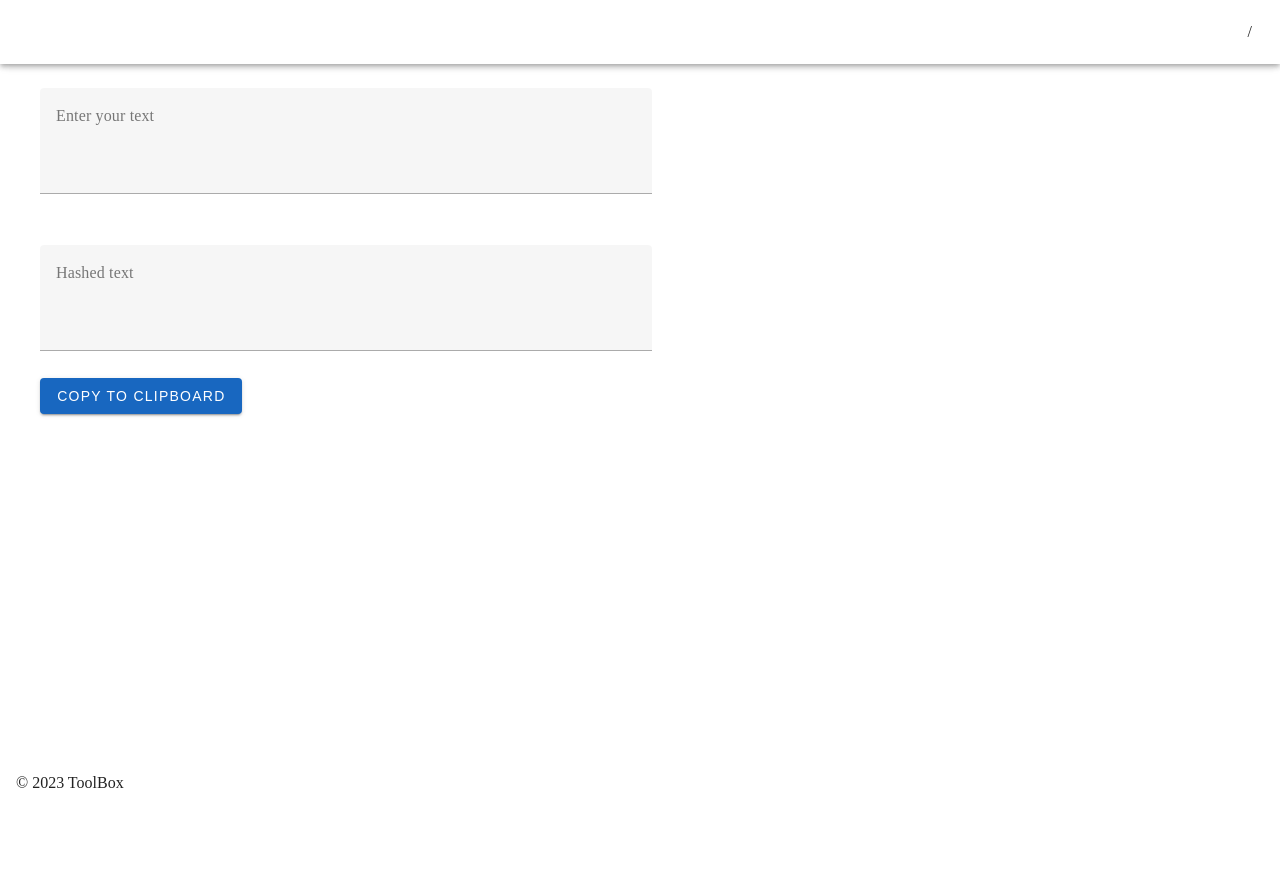
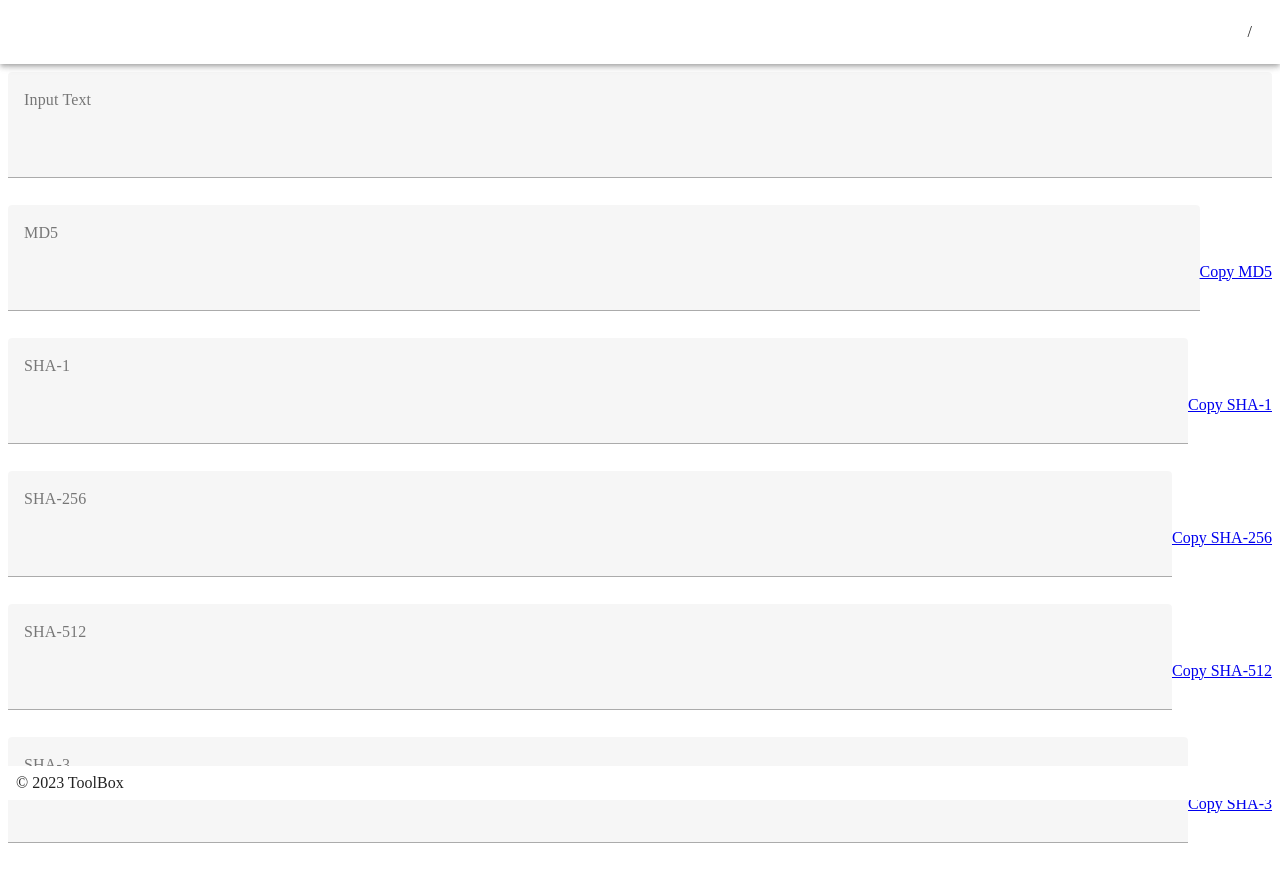
Before and after one commit to foresukecom/toolbox, a Vue app: page /text-hash in a window 1280 px wide. Shown: the top 882 px of the page. Before the commit the page ends 816 px from the top, so only its background shows below. Built offline with nearby package versions, Linux system fonts and the light colour scheme.

Commit message:
feat: ハッシュアルゴリズムを追加

```diff
--- a/src/views/TextHash.vue
+++ b/src/views/TextHash.vue
@@ -1,59 +1,72 @@
 <template>
-  <v-container>
-    <v-row>
-      <v-col cols="12" md="6">
-        <v-textarea
-          v-model="textToHash"
-          label="Enter your text"
-          auto-grow
-        ></v-textarea>
-      </v-col>
-      <v-col cols="12" md="6">
-        <v-textarea
-          v-model="hashedText"
-          label="Hashed text"
-          auto-grow
-          readonly
-        ></v-textarea>
-      </v-col>
-    </v-row>
-    <v-btn @click="copyToClipboard" color="primary">Copy to clipboard</v-btn>
-  </v-container>
+  <div>
+    <v-textarea label="Input Text" v-model="inputText"></v-textarea>
+    <div class="hash-container">
+      <v-textarea label="MD5" readonly v-model="md5Hash"></v-textarea>
+      <a href="#" @click.prevent="copyToClipboard(md5Hash)">Copy MD5</a>
+    </div>
+    <div class="hash-container">
+      <v-textarea label="SHA-1" readonly v-model="sha1Hash"></v-textarea>
+      <a href="#" @click.prevent="copyToClipboard(sha1Hash)">Copy SHA-1</a>
+    </div>
+    <div class="hash-container">
+      <v-textarea label="SHA-256" readonly v-model="sha256Hash"></v-textarea>
+      <a href="#" @click.prevent="copyToClipboard(sha256Hash)">Copy SHA-256</a>
+    </div>
+    <div class="hash-container">
+      <v-textarea label="SHA-512" readonly v-model="sha512Hash"></v-textarea>
+      <a href="#" @click.prevent="copyToClipboard(sha512Hash)">Copy SHA-512</a>
+    </div>
+    <div class="hash-container">
+      <v-textarea label="SHA-3" readonly v-model="sha3Hash"></v-textarea>
+      <a href="#" @click.prevent="copyToClipboard(sha3Hash)">Copy SHA-3</a>
+    </div>
+  </div>
 </template>
 
 <script>
-import { ref, watch } from 'vue';
-import { SHA256 } from 'crypto-js';
+import { MD5, SHA1, SHA256, SHA512, SHA3 } from 'crypto-js';
 
 export default {
-  setup() {
-    const textToHash = ref('');
-    const hashedText = ref('');
-
-    // textToHash が変更されたときに実行される関数
-    const onTextToHashChange = () => {
-      hashedText.value = SHA256(textToHash.value).toString();
+  name: 'TextHash',
+  data() {
+    return {
+      inputText: '',
+      md5Hash: '',
+      sha1Hash: '',
+      sha256Hash: '',
+      sha512Hash: '',
+      sha3Hash: '',
     };
-
-    // textToHash の変更を監視
-    watch(textToHash, onTextToHashChange);
-
-    const copyToClipboard = () => {
-      const textarea = document.createElement('textarea');
-      textarea.textContent = hashedText.value;
-      textarea.style.position = 'absolute';
-      textarea.style.left = '-9999px';
-      document.body.appendChild(textarea);
-      textarea.select();
-      document.execCommand('copy');
-      document.body.removeChild(textarea);
-    };
-
-    return {
-      textToHash,
-      hashedText,
-      copyToClipboard,
-    };
+  },
+  watch: {
+    inputText() {
+      this.md5Hash = this.hashText(MD5);
+      this.sha1Hash = this.hashText(SHA1);
+      this.sha256Hash = this.hashText(SHA256);
+      this.sha512Hash = this.hashText(SHA512);
+      this.sha3Hash = this.hashText(SHA3);
+    },
+  },
+  methods: {
+    hashText(hashFunction) {
+      return hashFunction(this.inputText).toString();
+    },
+    async copyToClipboard(text) {
+      try {
+        await navigator.clipboard.writeText(text);
+        console.log('Copied to clipboard');
+      } catch (err) {
+        console.error('Failed to copy text: ', err);
+      }
+    },
   },
 };
 </script>
+
+<style scoped>
+.hash-container {
+  display: flex;
+  align-items: center;
+}
+</style>
```
Also changed, not shown: 1 other file (tests, documents, lock files or other folders).
